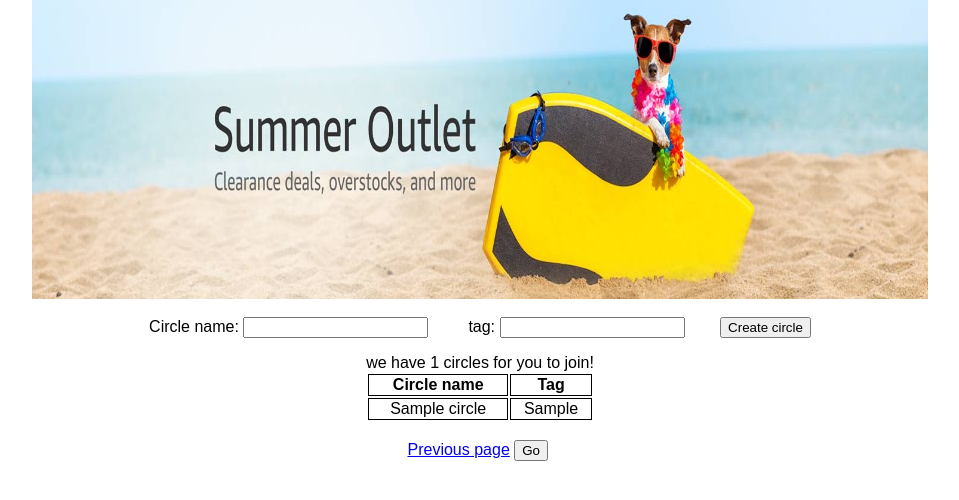
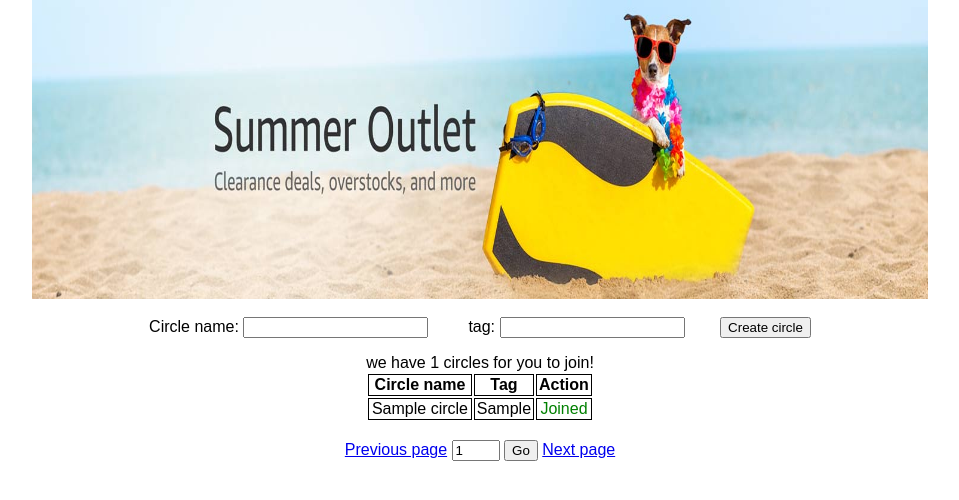
Before and after one commit to lj19940623/groupen, a PHP site: page /groupen/circle.php?circleID=1 in a window 1280 px wide. Shown: the part 97-597 px from the top of the page, without its empty margins (160-1119 px from the left). Run offline with PHP 8.4, Linux system fonts and the light colour scheme; a user stored in the database is signed in; tables that the repository leaves empty hold one stand-in row (values such as "Sample post"); data that the repository does not hold is empty.

Commit message:
finish circle and update in product detail

```diff
--- a/SQLDB.class.php
+++ b/SQLDB.class.php
@@ -304,6 +304,28 @@ class groupenDB{
       return mysqli_fetch_array($result)[0];
     }
 
+    // join a circle
+    public function joinCircle($cid, $uid){
+      $sql = "INSERT INTO circle_user (user_uid, circle_cid) VALUES ('" .$uid. "', '" .$cid. "')";
+      if(mysqli_query($this->database, $sql)){
+        return true;
+      }else{
+        return false;
+      }
+    }
+
+    // check in Circles
+    public function checkInCircle($cid, $uid){
+      $sql = "SELECT circle_cid FROM circle_user WHERE circle_cid = '$cid' AND user_uid = '$uid'";
+      $result = mysqli_query($this->database,$sql);
+      $row = mysqli_fetch_array($result,MYSQLI_ASSOC);
+      $count = mysqli_num_rows($result);
+      if($count == 1) {
+          return true;
+      }
+      return false;
+    }
+
 
 
 
--- a/circle.php
+++ b/circle.php
@@ -24,6 +24,7 @@ require 'SQLDB.class.php';
         <a href="group.php">Groups</a>
         <a class="active" href="circle.php">Circles</a>
         <input type="text" placeholder="Search circles" name="search">
+        <!-- Search button right here -->
         <input type="submit" value="Search">
         <div class="topnavRight">
             <?php
@@ -74,35 +75,54 @@ require 'SQLDB.class.php';
       <!-- listing circles -->
       <div class="icon">
       <?php
+        $link = groupenDB::getInstance();
         $circleDiv = 0;
         $numPerDiv = 3;
         if($_SERVER["REQUEST_METHOD"] == "GET") {
+            // set pages
             if(isset($_GET["circleDiv"])){
-                $productDiv = $_GET["circleDiv"]-1;
+                $circleDiv = $_GET["circleDiv"]-1;
+            }
+
+            // Join group
+            if(isset($_GET["circleID"]) && isset($_SESSION['login_user'])){
+                $joinResult = $link -> joinCircle($_GET["circleID"], $_SESSION['login_user']);
+                if($joinResult){
+                    echo "<script>alert(\"Join successfully!\")</script>";
+                }else{
+                    echo "<script>alert(\"Failed to join..\")</script>";
+                }
+            }else if(isset($_GET["circleID"]) && !isset($_SESSION['login_user'])){
+                echo "<script>alert(\"Please login first\")</script>";
             }
         }
-        $link = groupenDB::getInstance();
         $circles = $link -> listingCircles($numPerDiv, ($numPerDiv*$circleDiv));
         $numOfCircle = $link -> countCircles();
         echo "we have ".$numOfCircle." circles for you to join!";
 
-
-
+        //===========================================================
+        // Listing circles in a table
         echo "<table style=\"width:100%\">
               <tr>
                 <th>Circle name</th>
                 <th>Tag</th>
+                <th>Action</th>
               </tr>";
+        while($row = mysqli_fetch_assoc($circles)){
+          $joinLink = "<a href=\"circle.php?circleID={$row["cid"]}\">";
 
-        while($row = mysqli_fetch_assoc($circles)){
           echo "<tr>
                   <td>".$row["name"]."</td>
-                  <td>".$row["tag"]."</td>
-                </tr>";
+                  <td>".$row["tag"]."</td>";
+          if($link->checkInCircle($row["cid"], $_SESSION['login_user'])){
+            echo "<td style=\"color:green\">Joined</td>
+                    </tr>";
+          }else{
+            echo "<td>".$joinLink."Join!</a></td>
+                    </tr>";
+          }
         }
         echo "</table>";
-
-
       ?>
     </div>
 
@@ -119,27 +139,25 @@ require 'SQLDB.class.php';
       <?php
         $page = isset($_GET["circleDiv"])?$_GET["circleDiv"]-1:1;
         $page = ($page>0)?$page:1;
-        echo "<a href=\"product.php?circleDiv={$page}\">Previous page</a>";
+        echo "<a href=\"circle.php?circleDiv={$page}\">Previous page</a>";
       ?>
       </div>
       <div class="icon">
       <form action="circleDiv.php" method="get">
-            <!-- <input type="number" name="circleDiv" value =  <?php echo isset($_GET["circleDiv"])?$_GET["circleDiv"]+1:2 ?>  min="1" max="<?php echo (($numOfProduct-1)/$numPerDiv+1) ?>"> -->
+            <input type="number" name="circleDiv" value =  <?php echo isset($_GET["circleDiv"])?$_GET["circleDiv"]+1:floor((($numOfCircle-1)/$numPerDiv+1)) ?>  min="1" max="<?php echo floor((($numOfCircle-1)/$numPerDiv+1)) ?>">
             <input type="submit" value="Go">
       </form>
       </div>
       <div class="icon">
       <?php
-        // $page = isset($_GET["productDiv"])?$_GET["productDiv"]+1:2;
-        // $page = min($page, ($numOfProduct-1)/$numPerDiv+1);
-        // echo "<a href=\"product.php?productDiv={$page}\">Next page</a>";
+        $link = groupenDB::getInstance();
+        $numOfCircle = $link -> countCircles();
+        $page = isset($_GET["circleDiv"])?$_GET["circleDiv"]+1:2;
+
+        $page = min($page, floor(($numOfCircle-1) / $numPerDiv+1));
+        echo "<a href=\"circle.php?circleDiv={$page}\">Next page</a>";
       ?>
-
-
-
-
   </div>
-
 </body>
 
 
--- a/product.php
+++ b/product.php
@@ -96,14 +96,14 @@ $link = groupenDB::getInstance();
     </div>
     <div class="icon">
     <form action="product.php" method="get">
-          <input type="number" name="productDiv" value =  <?php echo isset($_GET["productDiv"])?$_GET["productDiv"]+1:2 ?>  min="1" max="<?php echo (($numOfProduct-1)/$numPerDiv+1) ?>">
+          <input type="number" name="productDiv" value =  <?php echo isset($_GET["productDiv"])?$_GET["productDiv"]+1:2 ?>  min="1" max="<?php echo floor((($numOfProduct-1)/$numPerDiv+1)) ?>">
           <input type="submit" value="Go">
     </form>
     </div>
     <div class="icon">
     <?php
       $page = isset($_GET["productDiv"])?$_GET["productDiv"]+1:2;
-      $page = min($page, ($numOfProduct-1)/$numPerDiv+1);
+      $page = min($page, floor(($numOfProduct-1)/$numPerDiv+1));
       echo "<a href=\"product.php?productDiv={$page}\">Next page</a>";
     ?>
   </div>
```
